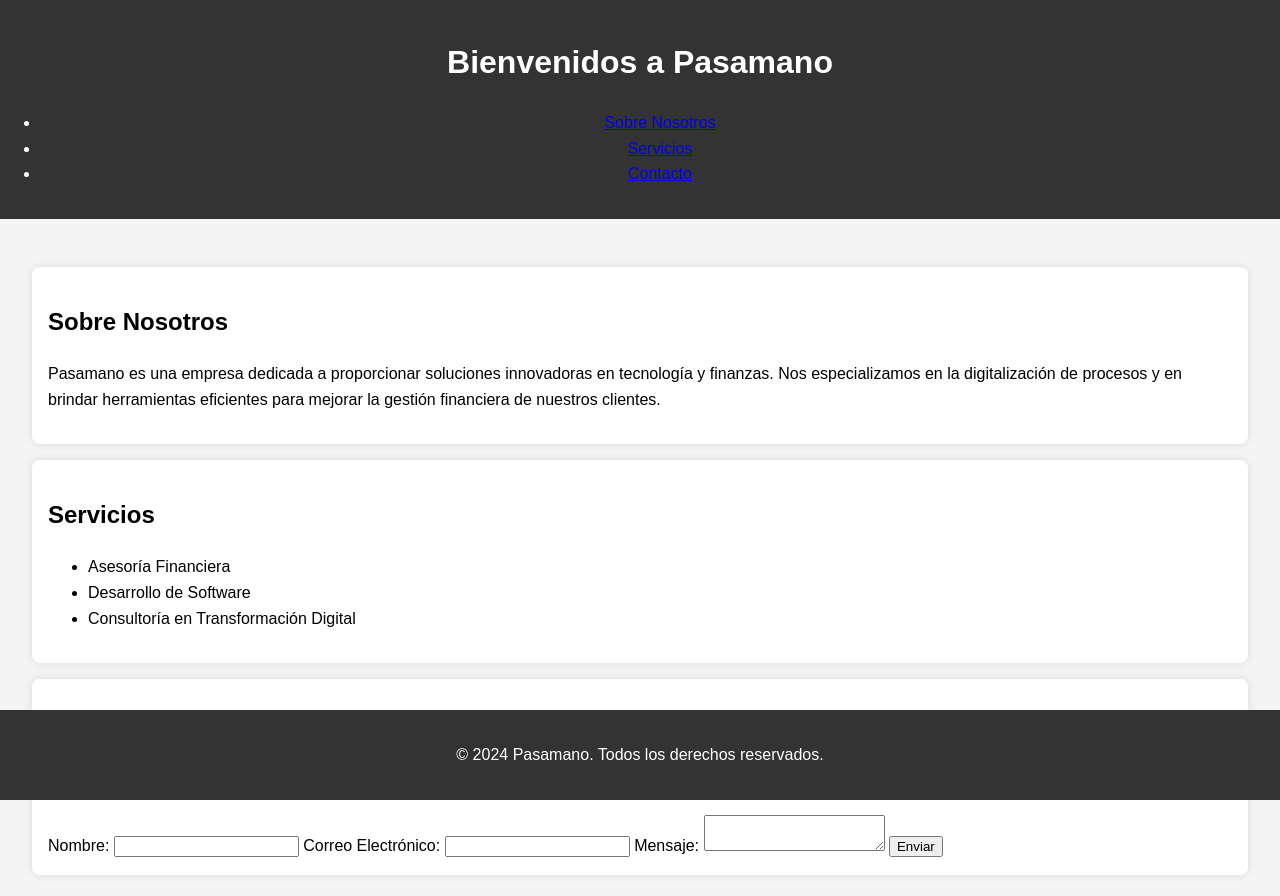
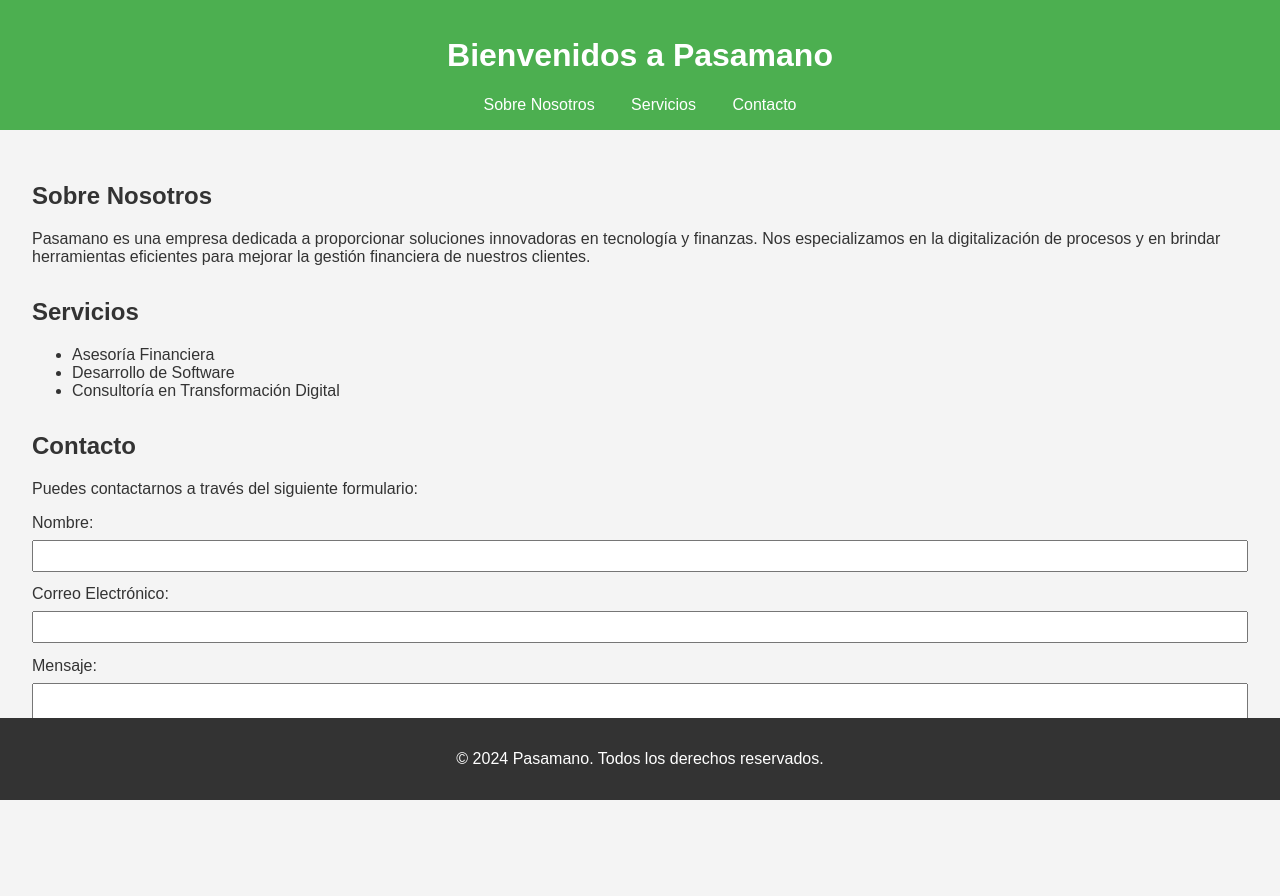
Before and after one commit to michela2323/mgfinance, a plain HTML site: page index.html in a window 1280 px wide. After the commit the page ends 847 px from the top, so only its background shows below. Drawn offline with Linux system fonts and the light colour scheme.

Commit message:
Pasamano styles.css

```diff
--- a/styles.css
+++ b/styles.css
@@ -1,55 +1,73 @@
 body {
     font-family: Arial, sans-serif;
-    line-height: 1.6;
     margin: 0;
     padding: 0;
     background-color: #f4f4f4;
+    color: #333;
 }
 
 header {
-    background-color: #333;
-    color: #fff;
-    padding: 1rem 0;
+    background-color: #4CAF50;
+    color: white;
+    padding: 1em 0;
     text-align: center;
 }
 
+nav ul {
+    list-style-type: none;
+    margin: 0;
+    padding: 0;
+}
+
+nav ul li {
+    display: inline;
+    margin: 0 1em;
+}
+
+nav ul li a {
+    color: white;
+    text-decoration: none;
+}
+
 main {
-    padding: 2rem;
+    padding: 2em;
 }
 
 section {
-    background-color: #fff;
-    padding: 1rem;
-    margin: 1rem 0;
-    border-radius: 8px;
-    box-shadow: 0 0 10px rgba(0, 0, 0, 0.1);
+    margin-bottom: 2em;
 }
 
-table {
-    width: 100%;
-    border-collapse: collapse;
-    margin: 1rem 0;
+form {
+    display: flex;
+    flex-direction: column;
 }
 
-table, th, td {
-    border: 1px solid #ddd;
+form label {
+    margin-bottom: 0.5em;
 }
 
-th, td {
-    padding: 0.5rem;
-    text-align: left;
+form input, form textarea, form button {
+    margin-bottom: 1em;
+    padding: 0.5em;
 }
 
-th {
-    background-color: #f4f4f4;
+form button {
+    background-color: #4CAF50;
+    color: white;
+    border: none;
+    cursor: pointer;
+}
+
+form button:hover {
+    background-color: #45a049;
 }
 
 footer {
     background-color: #333;
-    color: #fff;
+    color: white;
     text-align: center;
-    padding: 1rem 0;
+    padding: 1em 0;
     position: fixed;
+    bottom: 0;
     width: 100%;
-    bottom: 0;
 }
```
